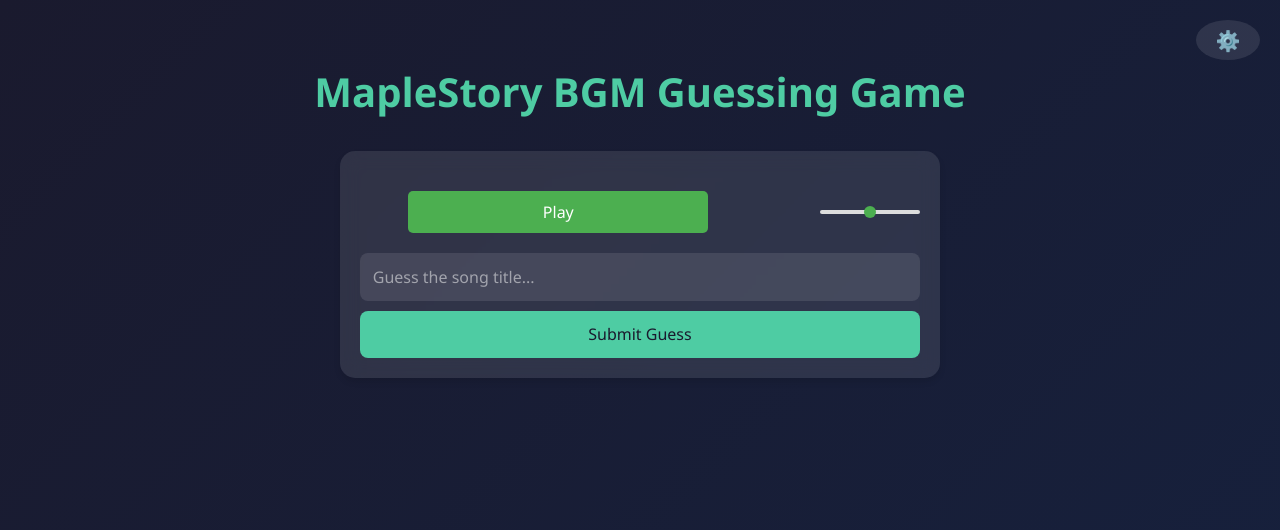
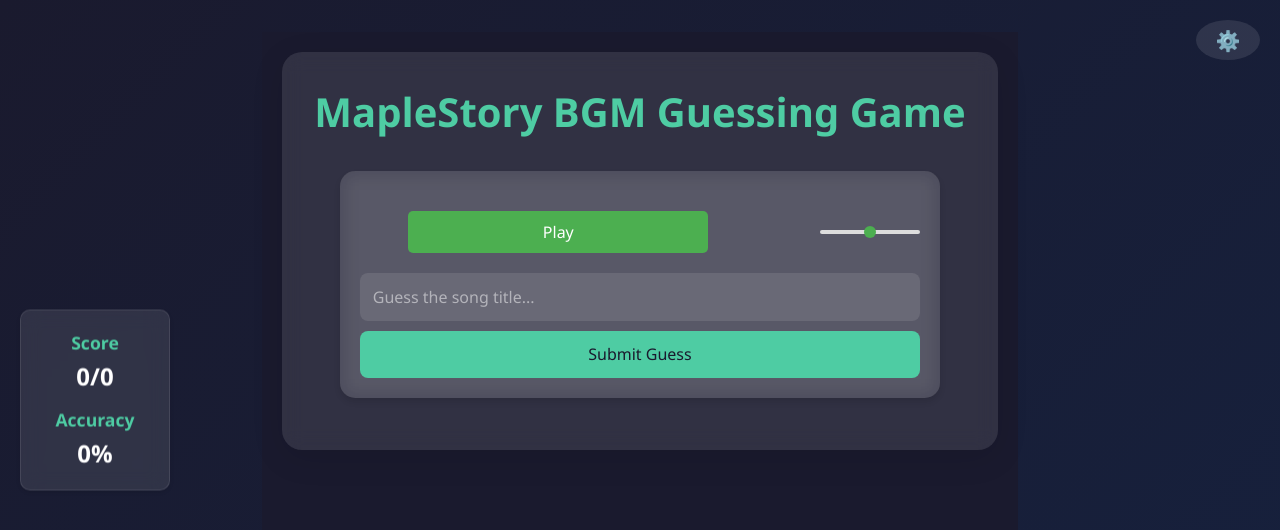
Before and after one commit to Rydah/MaplestoryBGMQuiz, a React (Create React App) app: page / in a window 1280 px wide. Shown: the top 530 px of the page. Built offline with nearby package versions, Linux system fonts and the light colour scheme.

Commit message:
Added Score Board

```diff
--- a/src/App.css
+++ b/src/App.css
@@ -1,15 +1,20 @@
 .app-container {
   display: flex;
-  justify-content: center;
-  align-items: flex-start;
+  flex-direction: column;
+  align-items: center;
   min-height: 100vh;
-  padding: 2rem;
-  position: relative;
+  padding: 20px;
+  background-color: #1a1a2e;
 }
 
 .main-content {
   max-width: 800px;
   width: 100%;
+  background: rgba(255, 255, 255, 0.1);
+  backdrop-filter: blur(10px);
+  border-radius: 20px;
+  padding: 2rem;
+  box-shadow: 0 8px 32px rgba(0, 0, 0, 0.1);
 }
 
 .container {
@@ -48,3 +53,39 @@
   transform: translateY(-2px);
   background: #45b392;
 }
+
+.score-panel {
+  position: fixed;
+  left: 20px;
+  top: 50%;
+  transform: translateY(-50%);
+  background-color: rgba(255, 255, 255, 0.1);
+  backdrop-filter: blur(10px);
+  padding: 20px;
+  border-radius: 10px;
+  box-shadow: 0 2px 4px rgba(0, 0, 0, 0.1);
+  min-width: 150px;
+  border: 1px solid rgba(255, 255, 255, 0.1);
+}
+
+.score-item {
+  text-align: center;
+  margin-bottom: 15px;
+}
+
+.score-item:last-child {
+  margin-bottom: 0;
+}
+
+.score-item h3 {
+  margin: 0;
+  color: #4ecca3;
+  font-size: 1.1em;
+}
+
+.score-item p {
+  margin: 5px 0 0;
+  font-size: 1.5em;
+  font-weight: bold;
+  color: #ffffff;
+}
--- a/src/App.js
+++ b/src/App.js
@@ -9,6 +9,7 @@
   const [filteredData, setFilteredData] = useState([]);
   const [currentBGM, setCurrentBGM] = useState(null);
   const [isLoading, setIsLoading] = useState(true);
+  const [score, setScore] = useState({ correct: 0, total: 0 });
   const [settings, setSettings] = useState({
     selectedClient: '',
     dateRange: {
@@ -65,8 +66,30 @@
     setCurrentBGM(randomBGM);
   };
 
+  const handleGuess = (isCorrect) => {
+    setScore(prev => ({
+      correct: isCorrect ? prev.correct + 1 : prev.correct,
+      total: prev.total + 1
+    }));
+  };
+
+  const getPercentage = () => {
+    if (score.total === 0) return 0;
+    return Math.round((score.correct / score.total) * 100);
+  };
+
   return (
     <div className="app-container">
+      <div className="score-panel">
+        <div className="score-item">
+          <h3>Score</h3>
+          <p>{score.correct}/{score.total}</p>
+        </div>
+        <div className="score-item">
+          <h3>Accuracy</h3>
+          <p>{getPercentage()}%</p>
+        </div>
+      </div>
       <Settings
         settings={settings}
         onChange={setSettings}
@@ -80,6 +103,7 @@
             bgm={currentBGM}
             onNext={getRandomBGM}
             allSongs={filteredData}
+            onGuess={handleGuess}
           />
         )}
       </div>
--- a/src/components/BGMCard.js
+++ b/src/components/BGMCard.js
@@ -2,7 +2,7 @@
 import './BGMCard.css';
 import Fuse from 'fuse.js';
 
-function BGMCard({ bgm, onNext, allSongs }) {
+function BGMCard({ bgm, onNext, allSongs, onGuess }) {
   const [guess, setGuess] = useState('');
   const [showAnswer, setShowAnswer] = useState(false);
   const [isCorrect, setIsCorrect] = useState(false);
@@ -195,6 +195,7 @@
     setIsCorrect(isCorrect);
     setGuess('');
     setSuggestions([]);
+    onGuess(isCorrect);
   };
 
   const handleNext = () => {
```
